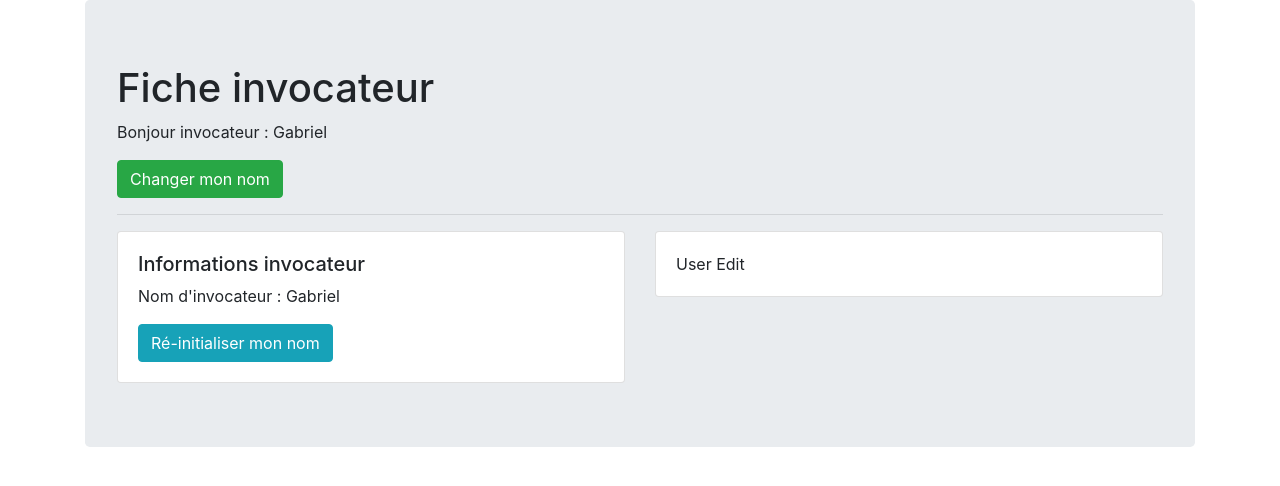
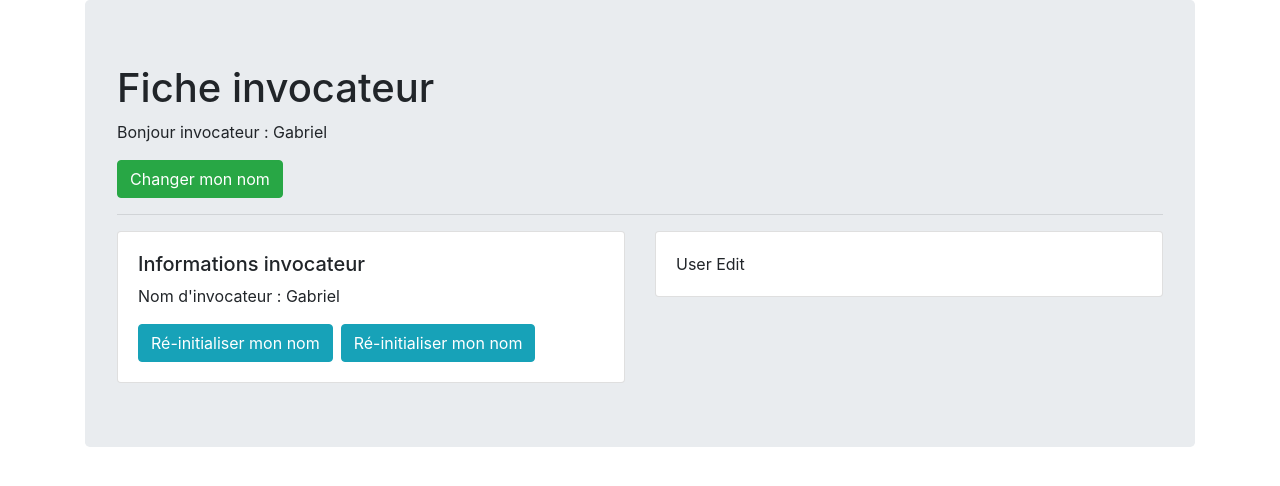
Before and after one commit to gabrielmustiere/vue-wonderful-quote, a Vue app: page / in a window 1280 px wide. Shown: the top 486 px of the page. Built offline with nearby package versions, Linux system fonts and the light colour scheme.

Commit message:
passing data children to parent with function callbackk

```diff
--- a/src/components/User.vue
+++ b/src/components/User.vue
@@ -6,7 +6,9 @@
     <hr>
     <div class="row">
       <div class="col">
-        <user-details :name="name" @resetName="name = $event"></user-details>
+        <user-details :name="name"
+                      :resetFn="resetName"
+                      @resetName="name = $event"></user-details>
       </div>
       <div class="col">
         <user-edit></user-edit>
@@ -28,6 +30,9 @@ export default {
   methods: {
     changeName () {
       this.name = 'Quentin'
+    },
+    resetName () {
+      this.name = 'Gabriel'
     }
   },
   components: {
--- a/src/components/UserDetails.vue
+++ b/src/components/UserDetails.vue
@@ -7,6 +7,7 @@
           <li>Nom d'invocateur : {{ name }}</li>
         </ul>
         <button class="btn btn-info" @click="resetName()">Ré-initialiser mon nom</button>
+        <button class="btn btn-info ml-2" @click="resetFn">Ré-initialiser mon nom</button>
       </div>
     </div>
   </div>
@@ -19,7 +20,8 @@ export default {
     name: {
       type: String,
       default: 'Gabriel'
-    }
+    },
+    resetFn: Function
   },
   methods: {
     resetName () {
```
